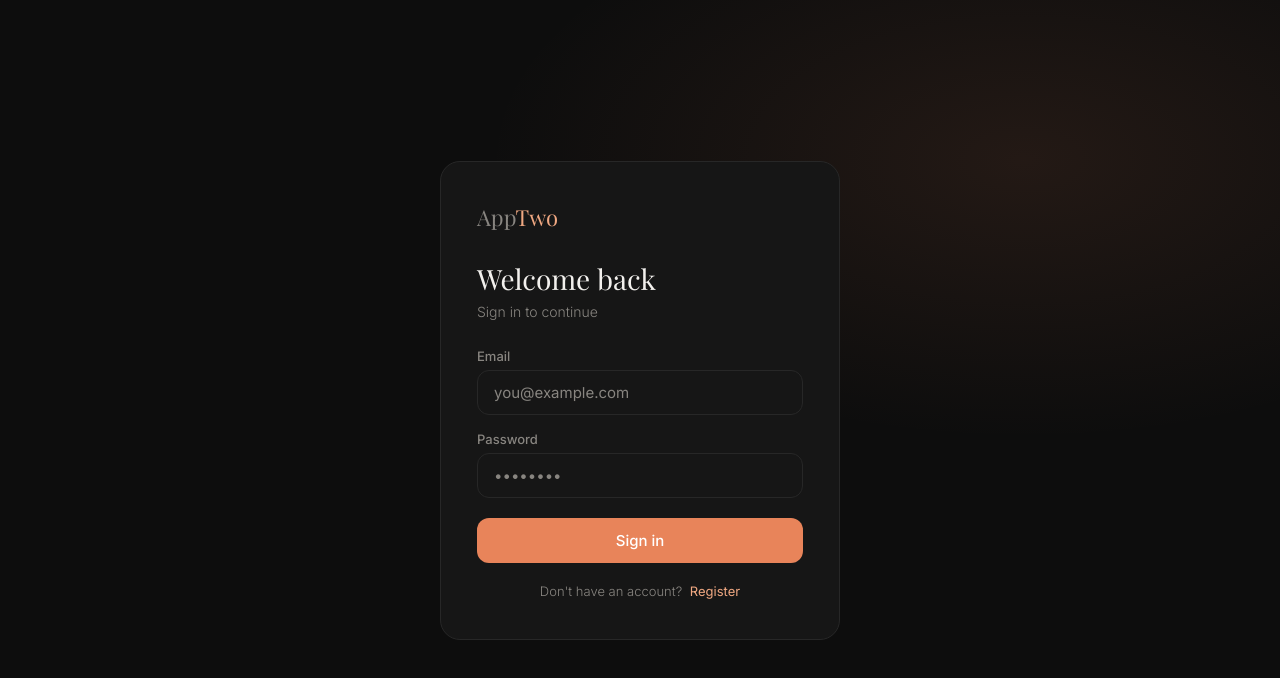
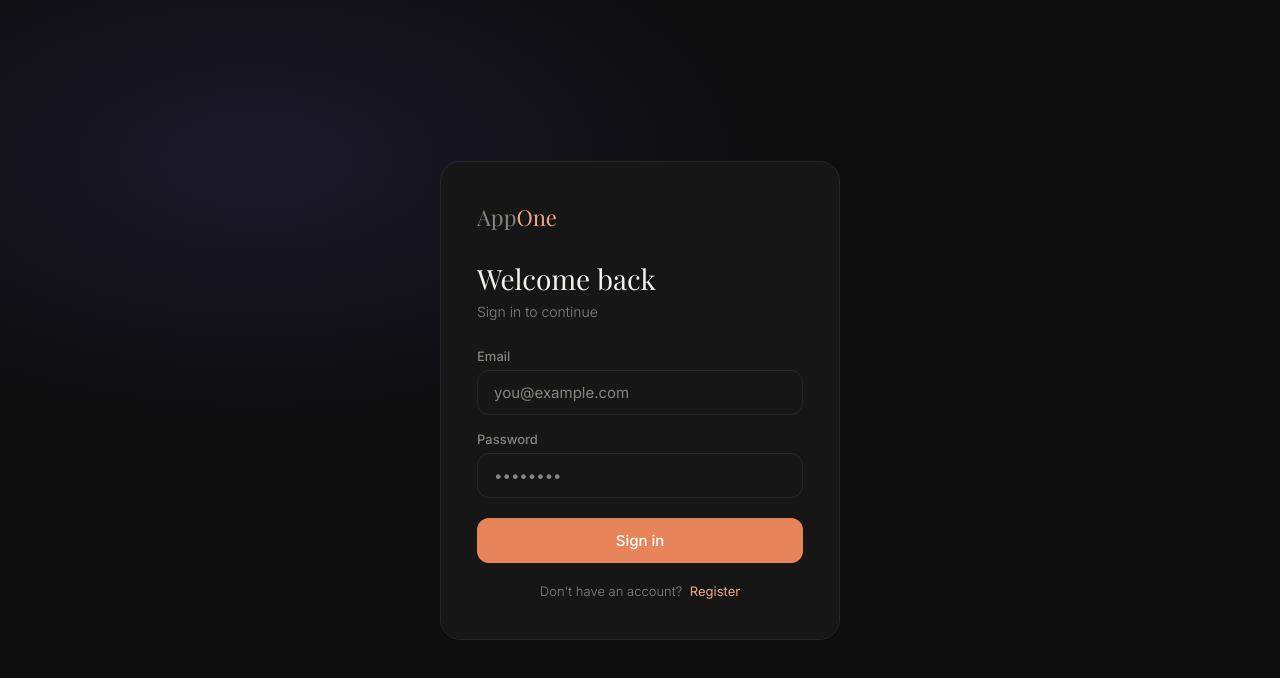
Before and after one commit to MurasoliB/app2-frontend, a SvelteKit app: page /login in a window 1280 px wide. Shown: the top 678 px of the page. Built offline with nearby package versions, Linux system fonts and the light colour scheme.

Commit message:
Update +page.svelte

```diff
--- a/src/routes/login/+page.svelte
+++ b/src/routes/login/+page.svelte
@@ -4,7 +4,7 @@
   import { get } from 'svelte/store';
   import { browser } from '$app/environment';
 
-  const API = 'https://app2-backend-egh4.onrender.com';
+  const API = 'https://app1-backend-ichl.onrender.com';
 
   let mode = $state('login');
   let name = $state('');
@@ -80,7 +80,7 @@
 {:else}
 <div class="page">
   <div class="card">
-    <div class="brand">App<span>Two</span></div>
+    <div class="brand">App<span>One</span></div>
     <h1>{mode === 'login' ? 'Welcome back' : 'Create account'}</h1>
     <p class="sub">{mode === 'login' ? 'Sign in to continue' : 'Join to get started'}</p>
     <form onsubmit={(e) => { e.preventDefault(); submit(); }}>
@@ -115,7 +115,7 @@
 
 <style>
 .checking { min-height: 100vh; display: grid; place-items: center; background: var(--bg); color: var(--muted); font-size: 16px; }
-.page { min-height: 100vh; display: grid; place-items: center; padding: 24px; background: radial-gradient(ellipse 60% 50% at 80% 20%, rgba(232,132,90,0.1) 0%, transparent 70%), var(--bg); }
+.page { min-height: 100vh; display: grid; place-items: center; padding: 24px; background: radial-gradient(ellipse 60% 50% at 20% 20%, rgba(124,106,247,0.12) 0%, transparent 70%), var(--bg); }
 .card { width: 100%; max-width: 400px; background: var(--surface); border: 1px solid var(--border); border-radius: 20px; padding: 40px 36px; }
 .brand { font-family: var(--font-display); font-size: 22px; margin-bottom: 28px; color: var(--muted); }
 .brand span { color: var(--accent-light); }
@@ -124,7 +124,7 @@ h1 { font-family: var(--font-display); font-size: 28px; font-weight: 400; margin
 form { display: flex; flex-direction: column; gap: 16px; }
 .field { display: flex; flex-direction: column; gap: 6px; }
 .field label { font-size: 13px; color: var(--muted); font-weight: 500; }
-.error { color: var(--danger); font-size: 13px; padding: 10px 14px; background: rgba(224,92,92,0.08); border-radius: 8px; border: 1px solid rgba(224,92,92,0.2); }
+.error { color: var(--danger); font-size: 13px; padding: 10px 14px; background: rgba(242,107,107,0.08); border-radius: 8px; border: 1px solid rgba(242,107,107,0.2); }
 .btn-primary { width: 100%; padding: 13px; background: var(--accent); color: #fff; margin-top: 4px; }
 .btn-primary:hover:not(:disabled) { opacity: 0.88; }
 .switch { text-align: center; margin-top: 20px; font-size: 13px; color: var(--muted); }
```
